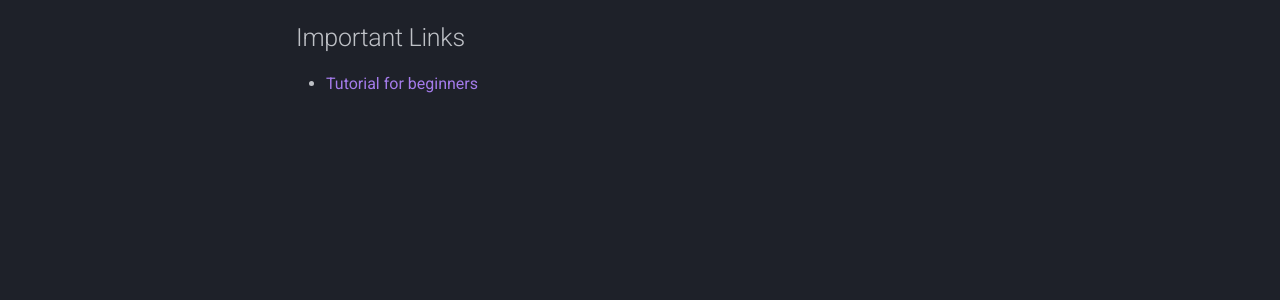
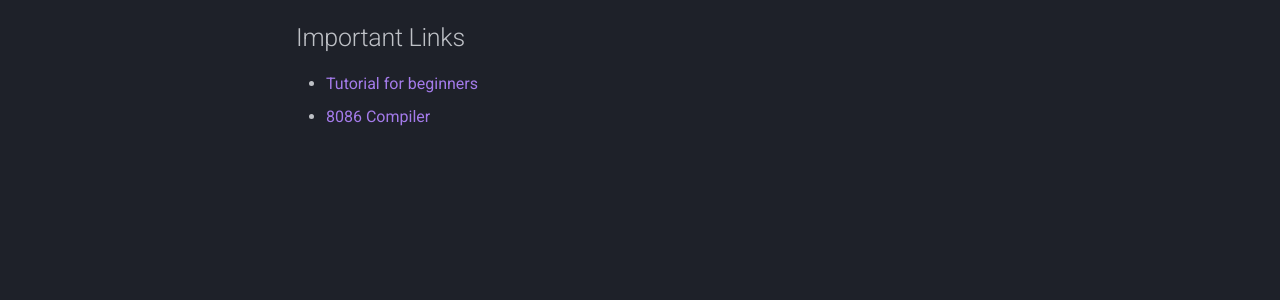
Before and after one commit to janobourian/nginx-learning-path, an MkDocs documentation site: the page built from docs/assembly_language/index.md, in a window 1280 px wide. Shown: the part 208-508 px from the top of the page. Built offline with MkDocs 1.6.1 and Material for MkDocs 9.7.7, drawn with Linux system fonts in a browser that asks for light colours.

Commit message:
add: compiler information

```diff
--- a/docs/assembly_language/index.md
+++ b/docs/assembly_language/index.md
@@ -3,3 +3,4 @@
 ## Important Links
 
 * [Tutorial for beginners](https://faculty.kfupm.edu.sa/COE/shazli/coe205/Help/asm_tutorial_01.html)
+* [8086 Compiler](https://yjdoc2.github.io/8086-emulator-web/)
```
